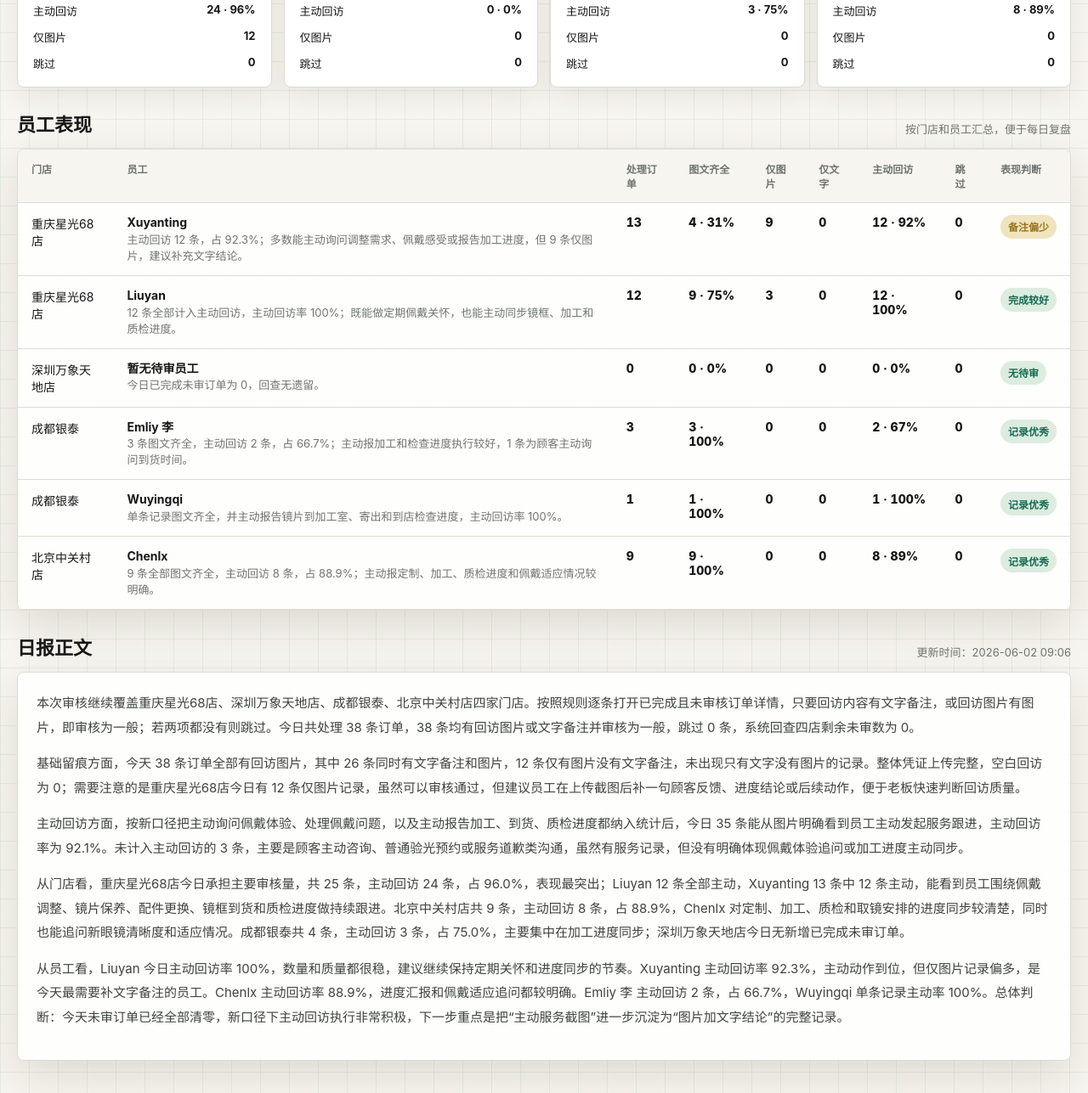
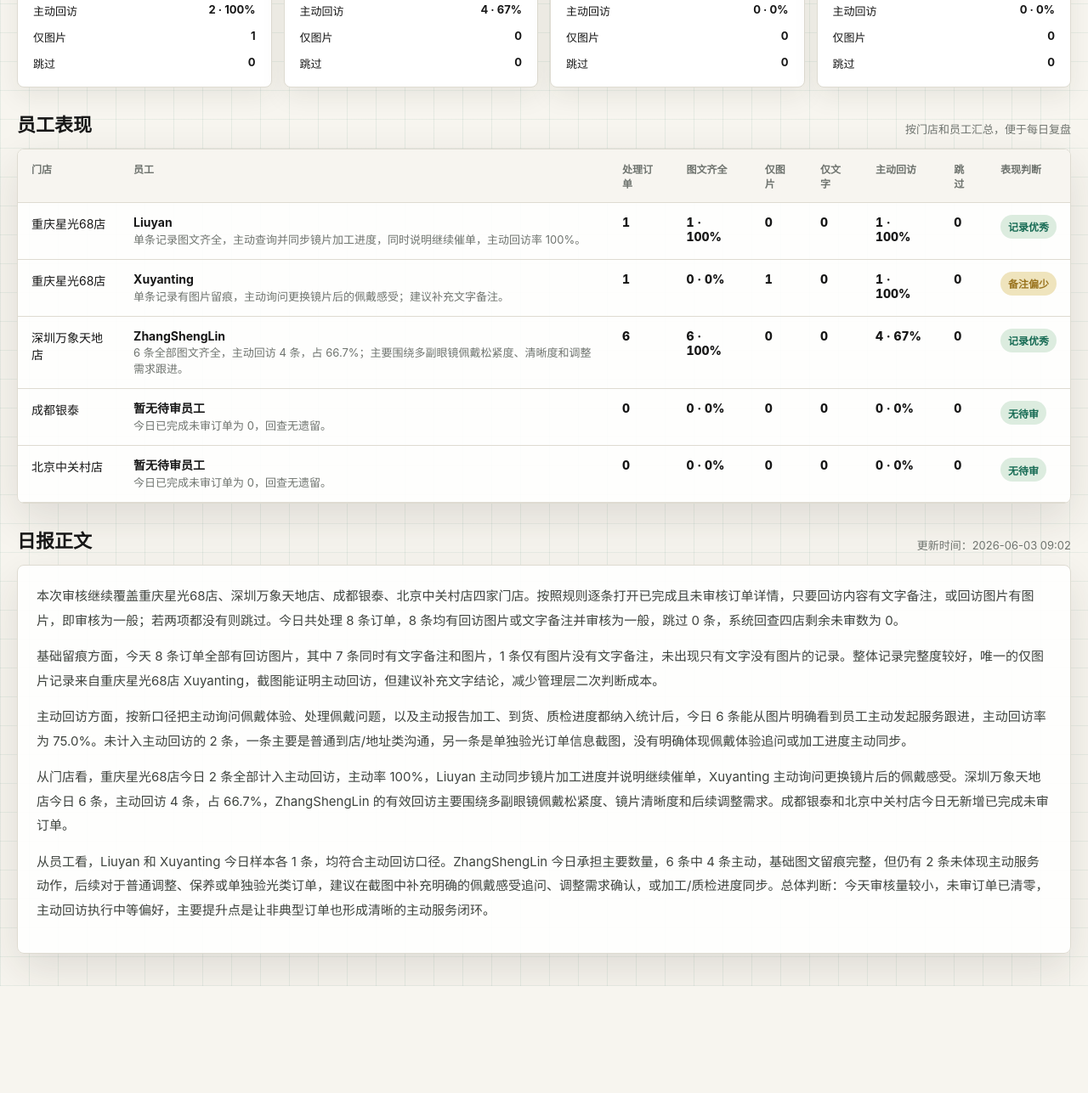
Before and after one commit to 188442263ccc-boop/rsyj-report, a plain HTML site: page index.html in a window 1280 px wide. Shown: the part 1321-2608 px from the top of the page at 85% size. After the commit the page ends 2482 px from the top, so only its background shows below. Drawn offline with Linux system fonts and the light colour scheme.

Commit message:
Update daily report 2026-06-03

```diff
--- a/index.html
+++ b/index.html
@@ -518,6 +518,95 @@
   <script id="report-data">
     // Daily automation updates this REPORTS array. Newest report should stay first.
     const REPORTS = [
+      {
+        date: "2026-06-03",
+        updatedAt: "2026-06-03 09:02",
+        headline: "今日四店 8 条已完成未审订单全部清零，6 条通过图片确认存在主动回访。",
+        summary: "本日覆盖重庆星光68店、深圳万象天地店、成都银泰、北京中关村店。共处理 8 条已完成未审核订单，全部因回访内容有文字备注或回访图片有图片而审核为一般；未发现文字和图片均为空的订单，四店回查剩余未审数为 0。按回访图片判定，主动询问佩戴舒适度、调整需求、佩戴问题处理，或主动报告加工、到货、质检进度的订单为 6 条，占 75.0%。",
+        totals: {
+          stores: 4,
+          orders: 8,
+          auditedGeneral: 8,
+          skipped: 0,
+          remaining: 0,
+          withText: 7,
+          withImages: 8,
+          both: 7,
+          imageOnly: 1,
+          textOnly: 0,
+          activeFollowups: 6
+        },
+        stores: [
+          {
+            name: "重庆星光68店",
+            total: 2,
+            auditedGeneral: 2,
+            skipped: 0,
+            withText: 1,
+            withImages: 2,
+            both: 1,
+            imageOnly: 1,
+            textOnly: 0,
+            activeFollowups: 2,
+            employees: [
+              { name: "Liuyan", total: 1, auditedGeneral: 1, both: 1, imageOnly: 0, textOnly: 0, activeFollowups: 1, skipped: 0, note: "单条记录图文齐全，主动查询并同步镜片加工进度，同时说明继续催单，主动回访率 100%。" },
+              { name: "Xuyanting", total: 1, auditedGeneral: 1, both: 0, imageOnly: 1, textOnly: 0, activeFollowups: 1, skipped: 0, note: "单条记录有图片留痕，主动询问更换镜片后的佩戴感受；建议补充文字备注。" }
+            ]
+          },
+          {
+            name: "深圳万象天地店",
+            total: 6,
+            auditedGeneral: 6,
+            skipped: 0,
+            withText: 6,
+            withImages: 6,
+            both: 6,
+            imageOnly: 0,
+            textOnly: 0,
+            activeFollowups: 4,
+            employees: [
+              { name: "ZhangShengLin", total: 6, auditedGeneral: 6, both: 6, imageOnly: 0, textOnly: 0, activeFollowups: 4, skipped: 0, note: "6 条全部图文齐全，主动回访 4 条，占 66.7%；主要围绕多副眼镜佩戴松紧度、清晰度和调整需求跟进。" }
+            ]
+          },
+          {
+            name: "成都银泰",
+            total: 0,
+            auditedGeneral: 0,
+            skipped: 0,
+            withText: 0,
+            withImages: 0,
+            both: 0,
+            imageOnly: 0,
+            textOnly: 0,
+            activeFollowups: 0,
+            employees: [
+              { name: "暂无待审员工", total: 0, auditedGeneral: 0, both: 0, imageOnly: 0, textOnly: 0, activeFollowups: 0, skipped: 0, note: "今日已完成未审订单为 0，回查无遗留。" }
+            ]
+          },
+          {
+            name: "北京中关村店",
+            total: 0,
+            auditedGeneral: 0,
+            skipped: 0,
+            withText: 0,
+            withImages: 0,
+            both: 0,
+            imageOnly: 0,
+            textOnly: 0,
+            activeFollowups: 0,
+            employees: [
+              { name: "暂无待审员工", total: 0, auditedGeneral: 0, both: 0, imageOnly: 0, textOnly: 0, activeFollowups: 0, skipped: 0, note: "今日已完成未审订单为 0，回查无遗留。" }
+            ]
+          }
+        ],
+        story: [
+          "本次审核继续覆盖重庆星光68店、深圳万象天地店、成都银泰、北京中关村店四家门店。按照规则逐条打开已完成且未审核订单详情，只要回访内容有文字备注，或回访图片有图片，即审核为一般；若两项都没有则跳过。今日共处理 8 条订单，8 条均有回访图片或文字备注并审核为一般，跳过 0 条，系统回查四店剩余未审数为 0。",
+          "基础留痕方面，今天 8 条订单全部有回访图片，其中 7 条同时有文字备注和图片，1 条仅有图片没有文字备注，未出现只有文字没有图片的记录。整体记录完整度较好，唯一的仅图片记录来自重庆星光68店 Xuyanting，截图能证明主动回访，但建议补充文字结论，减少管理层二次判断成本。",
+          "主动回访方面，按新口径把主动询问佩戴体验、处理佩戴问题，以及主动报告加工、到货、质检进度都纳入统计后，今日 6 条能从图片明确看到员工主动发起服务跟进，主动回访率为 75.0%。未计入主动回访的 2 条，一条主要是普通到店/地址类沟通，另一条是单独验光订单信息截图，没有明确体现佩戴体验追问或加工进度主动同步。",
+          "从门店看，重庆星光68店今日 2 条全部计入主动回访，主动率 100%，Liuyan 主动同步镜片加工进度并说明继续催单，Xuyanting 主动询问更换镜片后的佩戴感受。深圳万象天地店今日 6 条，主动回访 4 条，占 66.7%，ZhangShengLin 的有效回访主要围绕多副眼镜佩戴松紧度、镜片清晰度和后续调整需求。成都银泰和北京中关村店今日无新增已完成未审订单。",
+          "从员工看，Liuyan 和 Xuyanting 今日样本各 1 条，均符合主动回访口径。ZhangShengLin 今日承担主要数量，6 条中 4 条主动，基础图文留痕完整，但仍有 2 条未体现主动服务动作，后续对于普通调整、保养或单独验光类订单，建议在截图中补充明确的佩戴感受追问、调整需求确认，或加工/质检进度同步。总体判断：今天审核量较小，未审订单已清零，主动回访执行中等偏好，主要提升点是让非典型订单也形成清晰的主动服务闭环。"
+        ]
+      },
       {
         date: "2026-06-02",
         updatedAt: "2026-06-02 09:06",
```
